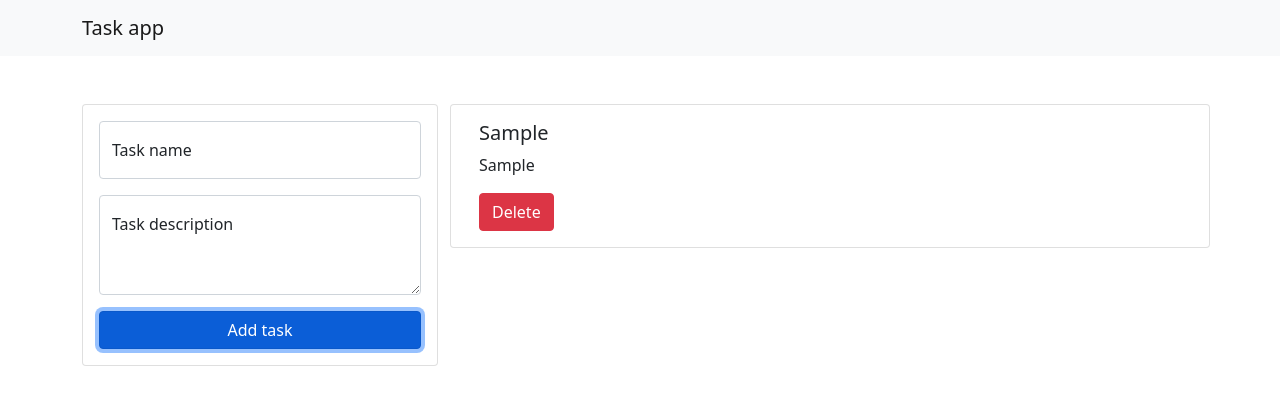
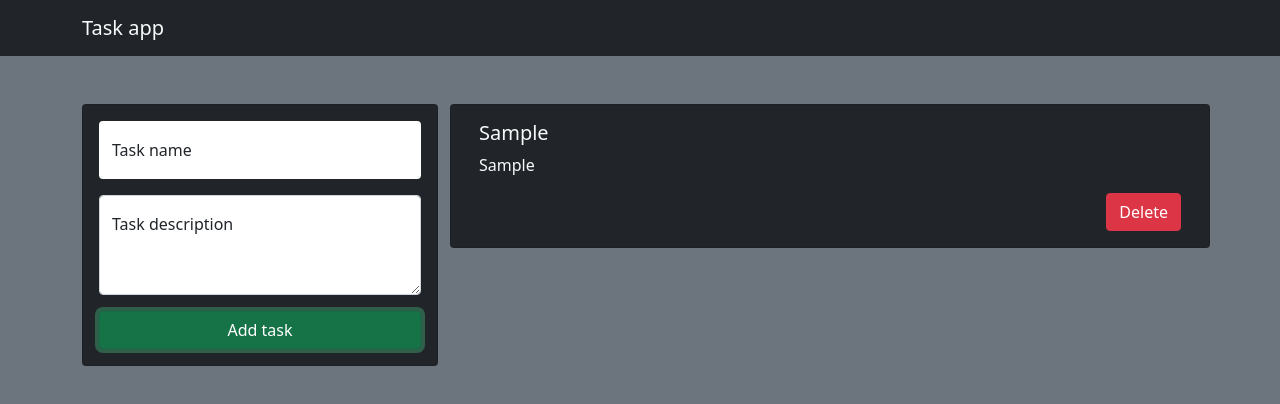
Before and after one commit to juan-chapur/Tasks-List, a plain HTML site: page index.html in a window 1280 px wide. Both pictures are taken after typing "Sample", "Sample" into the empty fields and a click on the button "Add task". Drawn offline with nearby package versions, Linux system fonts and the light colour scheme.

Commit message:
Dark mode added, README actualized

```diff
--- a/index.html
+++ b/index.html
@@ -10,11 +10,11 @@
         integrity="sha384-BmbxuPwQa2lc/FVzBcNJ7UAyJxM6wuqIj61tLrc4wSX0szH/Ev+nYRRuWlolflfl" crossorigin="anonymous">
 </head>
 
-<body>
+<body class="bg-secondary">
     <!-- NAVIGATION -->
-    <nav class="navbar navbar-light bg-light">
+    <nav class="navbar navbar-light bg-dark">
         <div class="container">
-            <a href="" class="navbar-brand">Task app</a>
+            <a href="" class="navbar-brand text-light">Task app</a>
         </div>
     </nav>
 
@@ -22,11 +22,11 @@
     <div class="container">
         <div class="row pt-5">
             <div class="col-md-4">
-                <div class="card">
+                <div class="card bg-dark">
                     <div class="card-body">
                         <form id="formTask">
                             <div class="form-floating mb-3">
-                                <input type="text" id="title" class="form-control" placeholder="Task name">
+                                <input type="text" id="title" class="form-control" style="border:0;" placeholder="Task name">
                                 <label for="title">Task name</label>
                             </div>
                             <div class="form-floating mb-3">
@@ -34,7 +34,7 @@
                                     class="form-control" style="height: 100px"></textarea>
                                 <label for="description">Task description</label>
                             </div>
-                            <button type="submit" class="btn btn-primary w-100">Add task</button>
+                            <button type="submit" class="btn btn-success w-100">Add task</button>
                         </form>
                     </div>
                 </div>
--- a/main.js
+++ b/main.js
@@ -47,11 +47,11 @@ function getTasks() {
 
 		tasksView.innerHTML += `
 		<div class="row">
-	  		<div class="card mb-3">
+	  		<div class="card mb-3 bg-dark text-light">
 				<div class="card-body">
                 	<div class="card-title"><h5>${title}</h5></div>
     				<p class="card-text">${description}</p>
-					<a href="#" onclick="deleteTask('${title}')" class="btn btn-danger ml-5">Delete</a>
+					<a href="#" onclick="deleteTask('${title}')" class="btn btn-danger float-end">Delete</a>
 				</div>
 			</div>
 		</div>`;
```
Also changed, not shown: Screenshot-Task-List.png, 1 other file.
